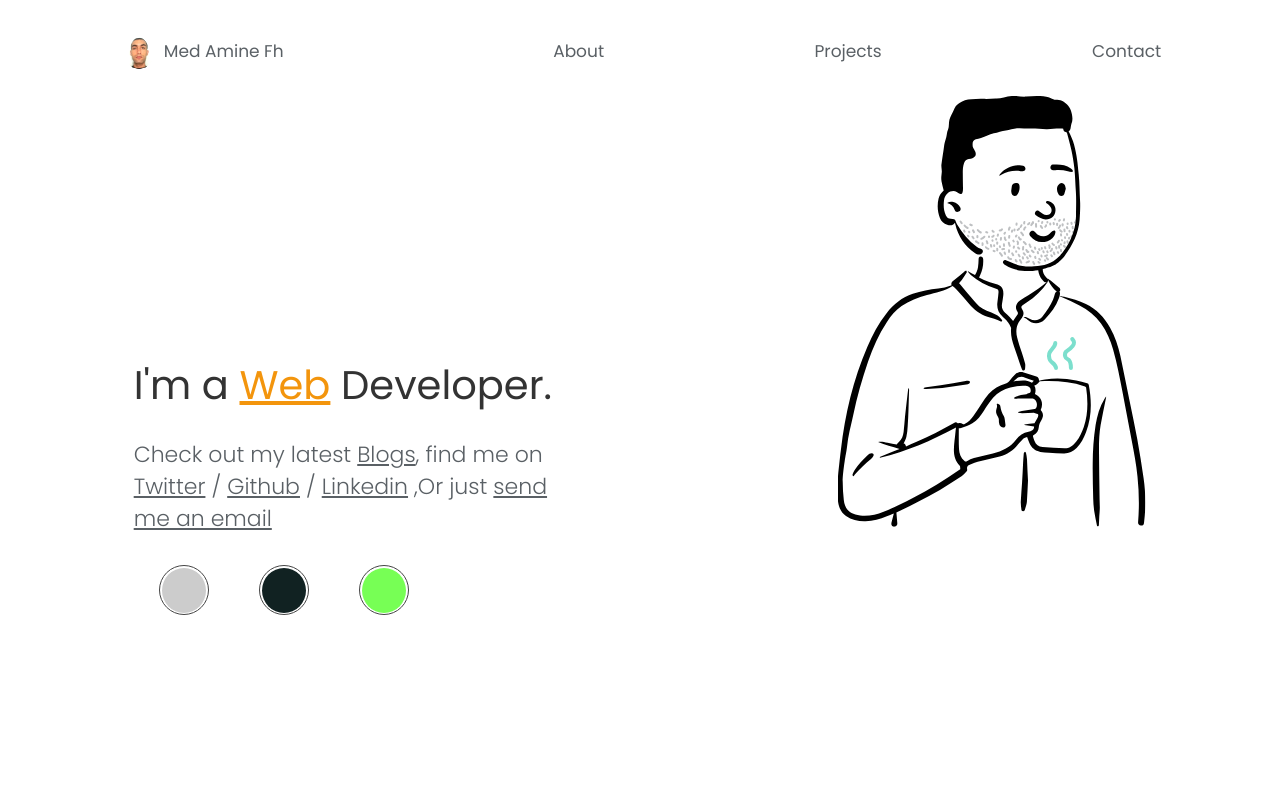
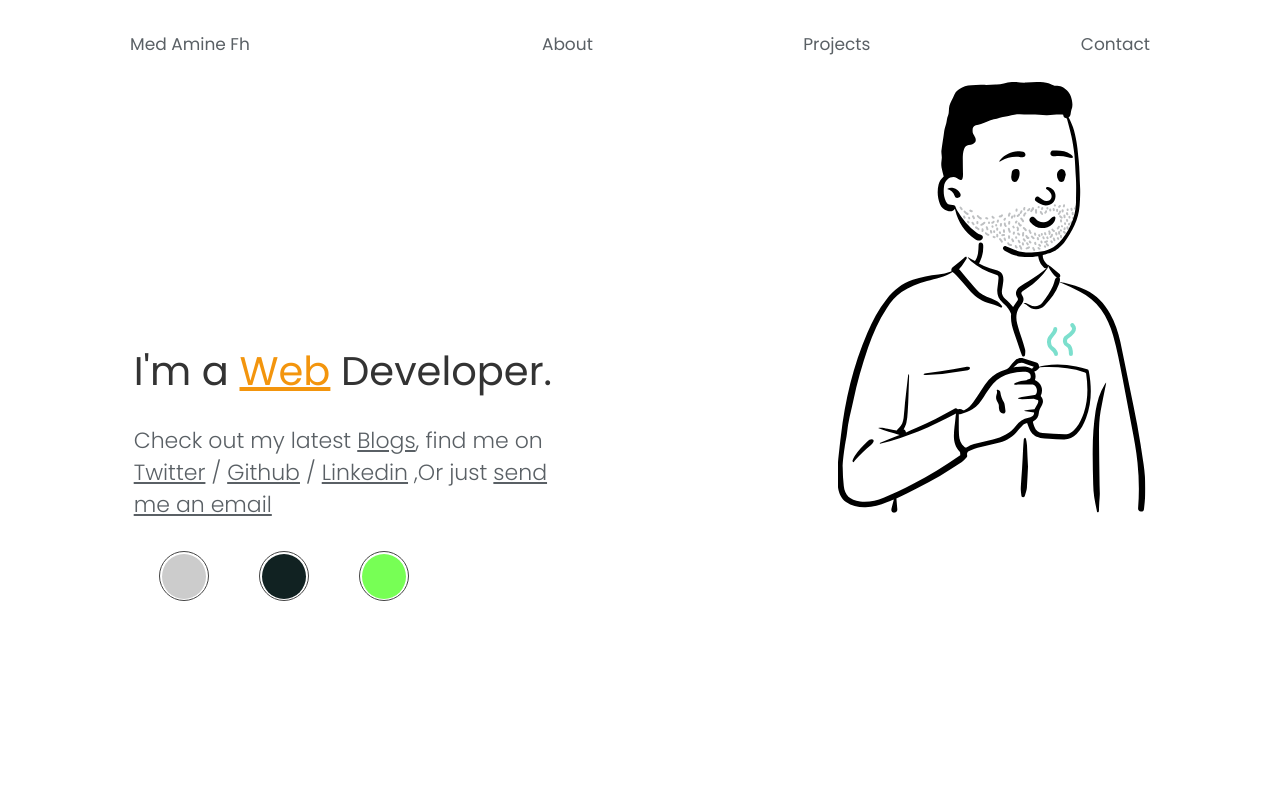
Before and after one commit to medaminefh/portfolio, a React (Create React App) app: page / in a window 1280 px wide. Shown: the top 800 px of the page. Built offline with nearby package versions, Linux system fonts and the light colour scheme; no server answers.

Commit message:
cleanup and delete the logo img

```diff
--- a/src/components/Nav.js
+++ b/src/components/Nav.js
@@ -1,21 +1,5 @@
 import React from "react";
 import styled from "styled-components";
-import Me from "../assets/me.png";
-
-const Container = styled.span`
-  position: relative;
-  width: 40px;
-  height: auto;
-  margin-right: 5px;
-  border-radius: 50%;
-  overflow: hidden;
-`;
-
-const Img = styled.img`
-  filter: contrast(150%);
-  width: 100%;
-  height: auto;
-`;
 
 const Navbar = styled.nav`
   display: flex;
@@ -55,21 +39,50 @@ const Ul = styled.ul`
 `;
 
 const Logo = styled.p`
-  display: flex;
-  justify-content: space-between;
   color: #5a6065;
-  align-items: center;
+  position: relative;
+
+  &:before {
+    content: "<";
+    position: absolute;
+    top: 50%;
+    left: 0;
+    transform: translateY(-50%);
+    color: transparent;
+    transition: 0.4s ease;
+  }
+
+  &:after {
+    content: "/>";
+    position: absolute;
+    top: 50%;
+    right: 0;
+    transform: translateY(-50%);
+    color: transparent;
+    transition: 0.4s ease;
+  }
+
+  &:hover:before {
+    left: -15px;
+    color: #5a6065;
+  }
+
+  &:hover {
+    background-image: linear-gradient(90deg, #e34f26, #0077b5, #44883e);
+    -webkit-background-clip: text;
+    color: transparent;
+  }
+
+  &:hover:after {
+    right: -20px;
+    color: #5a6065;
+  }
 `;
 
 function Nav() {
   return (
     <Navbar>
-      <Logo className="logo">
-        <Container>
-          <Img src={Me} alt="Med amine fh" />
-        </Container>
-        Med Amine Fh
-      </Logo>
+      <Logo className="logo">Med Amine Fh</Logo>
       <Ul>
         <li>
           <a href="#about"> About</a>
```
Also changed, not shown: src/assets/me.png (deleted).
